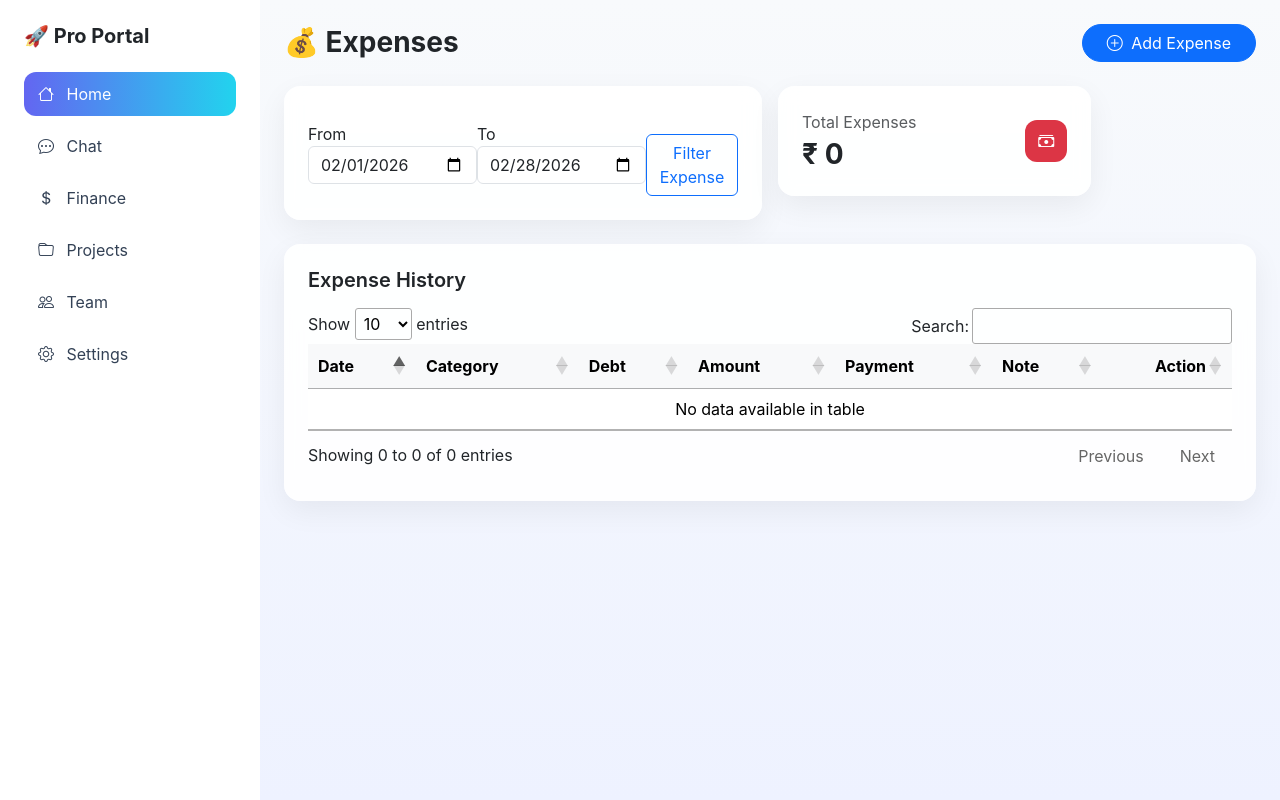
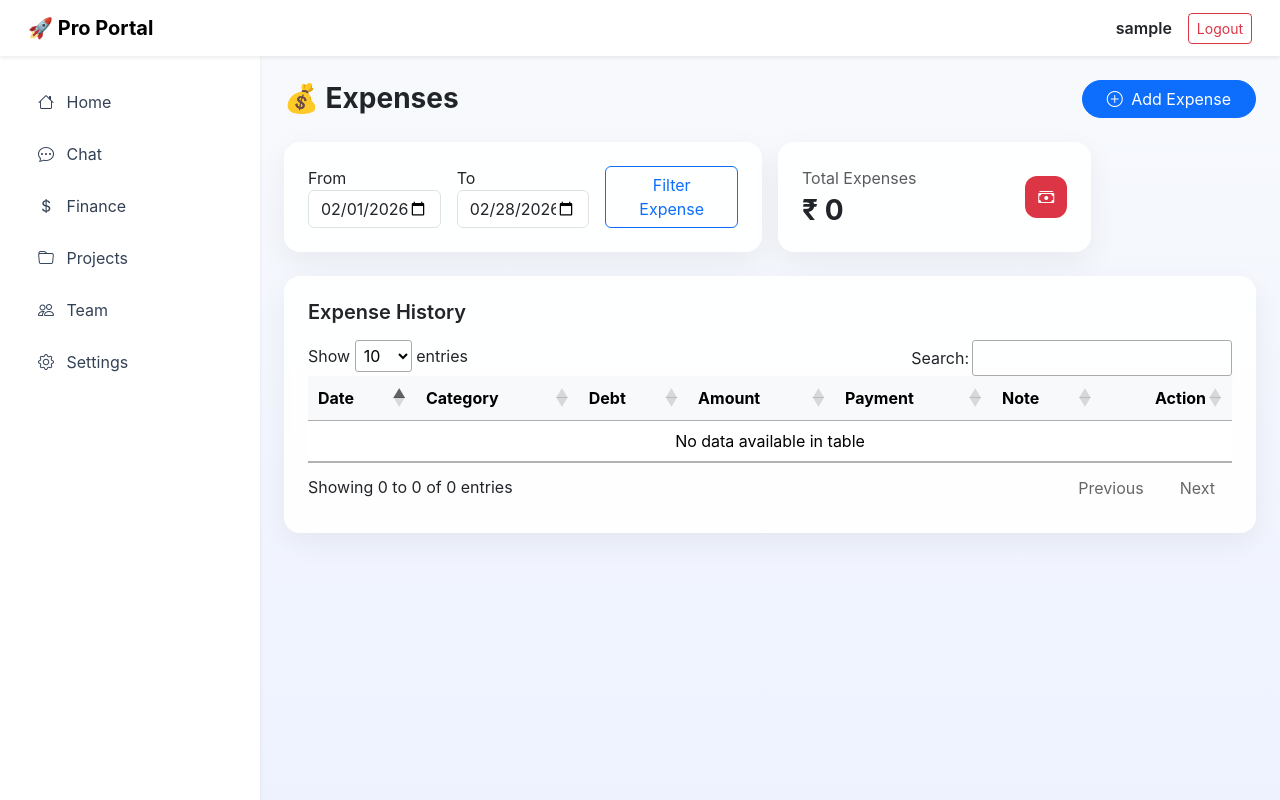
Before and after one commit to kuldeepsaini65/ks_overall, a Django app: page /finance/1/transactions/lists in a window 1280 px wide. Run offline with Django 5.2, Linux system fonts and the light colour scheme; the visitor is signed in with stand-in values (Sample User, id 1); data that the repository does not hold is empty; some libraries are stand-ins or nearby versions.

Commit message:
responsive nav/sidebar added

```diff
--- a/accounts/views.py
+++ b/accounts/views.py
@@ -19,6 +19,7 @@ def user_login(request):
         user = authenticate(request, username=username, password=password)
         if user is not None:
             login(request, user)
+            messages.success(request, f"Welcome back, {request.user.username}! You have successfully logged in.")
             return redirect(reverse('homecontrol:dashboard'))
         else:
             messages.error(request, "Username and password are required.")
--- a/chat/templates/chat_index.html
+++ b/chat/templates/chat_index.html
@@ -184,7 +184,7 @@ body{
                 <div class="chat-header">
                     <i class="bi bi-person-circle"></i>
                     <div>
-                        <div class="chat-username">Anmol Sharma</div>
+                        <div class="chat-username">Shubham (CEO)</div>
                         <small>Online</small>
                     </div>
                 </div>
@@ -237,7 +237,7 @@ body{
                     <div class="user-item">
                         <div class="user-avatar">A</div>
                         <div>
-                            <div class="user-name">Anmol Sharma</div>
+                            <div class="user-name">Shubham (CEO)</div>
                             <div class="user-status">Typing...</div>
                         </div>
                     </div>
--- a/finance/templates/expenses/expense_list.html
+++ b/finance/templates/expenses/expense_list.html
@@ -3,7 +3,7 @@
 {% block title %} Expenses | EverMix Tech {% endblock title %}
 
 {% block content %}
-<main class="flex-fill p-4">
+<main class=" p-4">
 
   <!-- Page Header -->
   <div class="d-flex justify-content-between align-items-center mb-4">
@@ -20,22 +20,24 @@
     <div class="row g-3 mb-4">
       <div class="col-md-6">
         <div class="glass p-4 metric-card">
-          <div class="d-flex justify-content-between align-items-center">
-            <div>
-              <label for="">From</label>
-              <input type="date" name="from_date" value="{{from_date|date:'Y-m-d'}}"  class="form-control">
-            </div>
+          <div class="row g-3">
+  <div class="col-md-4">
+      <label>From</label>
+      <input type="date" name="from_date" value="{{from_date|date:'Y-m-d'}}" class="form-control">
+  </div>
 
-            <div class="">
-                <label for="">To</label>
-                <input type="date" name="to_date" value="{{to_date|date:'Y-m-d'}}" class="form-control">
-            </div>
-            <div class="">
+  <div class="col-md-4">
+      <label>To</label>
+      <input type="date" name="to_date" value="{{to_date|date:'Y-m-d'}}" class="form-control">
+  </div>
 
-                <br>
-                <button type="submit" class="btn btn-outline-primary">Filter Expense</button>
-            </div>
-          </div>
+  <div class="col-md-4 d-flex align-items-end">
+      <button type="submit" class="btn btn-outline-primary w-100">
+          Filter Expense
+      </button>
+  </div>
+</div>
+
         </div>
       </div>
   </form>
@@ -115,7 +117,9 @@
 {% endblock content %}
 
 {% block script %}
+<script>
   $(document).ready( function () {
     $('#expense_table').DataTable();
   } );
+</script>
 {% endblock script%}
--- a/homecontrol/templates/dashboard.html
+++ b/homecontrol/templates/dashboard.html
@@ -4,52 +4,37 @@
   <meta charset="utf-8">
   <meta name="viewport" content="width=device-width, initial-scale=1">
   <title>
-    {%block title %} | EverMix Tech {% endblock title%}
+    {% block title %} | EverMix Tech {% endblock title %}
   </title>
 
+  <!-- Bootstrap & Icons -->
   <link href="https://cdn.jsdelivr.net/npm/bootstrap@5.3.3/dist/css/bootstrap.min.css" rel="stylesheet">
   <link href="https://cdn.jsdelivr.net/npm/bootstrap-icons/font/bootstrap-icons.css" rel="stylesheet">
 
-  <script src="https://cdnjs.cloudflare.com/ajax/libs/jquery/3.7.1/jquery.min.js" integrity="sha512-v2CJ7UaYy4JwqLDIrZUI/4hqeoQieOmAZNXBeQyjo21dadnwR+8ZaIJVT8EE2iyI61OV8e6M8PP2/4hpQINQ/g==" crossorigin="anonymous" referrerpolicy="no-referrer"></script>
+  <!-- jQuery -->
+  <script src="https://cdnjs.cloudflare.com/ajax/libs/jquery/3.7.1/jquery.min.js"></script>
 
-
-  <!--Data Tables-->
+  <!-- DataTables -->
   <link rel="stylesheet" href="https://cdn.datatables.net/2.3.6/css/dataTables.dataTables.css" />
   <script src="https://cdn.datatables.net/2.3.6/js/dataTables.js"></script>
 
+  <style>
+    html, body {
+      overflow-x: hidden;
+    }
 
-
-
-</head>
-
-<style>
     body {
       background: linear-gradient(180deg, #f8fafc, #eef2ff);
       font-family: Inter, system-ui, -apple-system, sans-serif;
     }
+
+    /* ===== Your Original Custom Styles ===== */
 
     .glass {
       background: rgba(255,255,255,0.9);
       backdrop-filter: blur(8px);
       border-radius: 16px;
       box-shadow: 0 10px 30px rgba(0,0,0,.06);
-  }
-
-  .sidebar {
-    width: 260px;
-    min-height: 100vh;
-  }
-
-  .sidebar a {
-    border-radius: 12px;
-    padding: 10px 14px;
-    color: #334155;
-  }
-
-  .sidebar a.active,
-  .sidebar a:hover {
-    background: linear-gradient(90deg, #6366f1, #22d3ee);
-    color: white;
     }
 
     .metric-card h3 {
@@ -66,9 +51,48 @@
       color: white;
     }
 
+    /* ===== Layout ===== */
 
+    .app-layout {
+      display: flex;
+      min-height: calc(100vh - 56px);
+    }
 
-  /* Slide animations for alerts */
+    .sidebar {
+      width: 260px;
+      flex-shrink: 0;
+      min-height: 100%;
+    }
+
+    .sidebar a {
+      border-radius: 12px;
+      padding: 10px 14px;
+      color: #334155;
+      transition: all .3s ease;
+    }
+
+    .sidebar a:hover,
+    .sidebar a.active {
+      background: linear-gradient(90deg, #6366f1, #22d3ee);
+      color: white;
+    }
+
+    .content-wrapper {
+      flex: 1;
+      min-width: 0;
+    }
+
+    /* ===== Mobile Sidebar Width ===== */
+
+    @media (max-width: 991.98px) {
+      .offcanvas-start {
+        width: 70% !important;
+        max-width: 320px;
+      }
+    }
+
+    /* ===== Slide Alert Animation (Your Original) ===== */
+
     .slide-alert {
       transform: translateX(120%);
       transition: transform 0.55s cubic-bezier(0.22, 1, 0.36, 1);
@@ -85,50 +109,152 @@
 
   </style>
 
+  {% block style %}{% endblock style %}
+</head>
 
-{% block style %}{% endblock style %}
+<body>
+
+<!-- ================= NAVBAR ================= -->
+<nav class="navbar navbar-expand-lg navbar-light bg-white shadow-sm sticky-top px-3">
+  <div class="container-fluid">
+
+    <!-- Mobile Toggle -->
+    <button class="btn btn-outline-primary d-lg-none me-2"
+            type="button"
+            data-bs-toggle="offcanvas"
+            data-bs-target="#mobileSidebar">
+      <i class="bi bi-list fs-4"></i>
+    </button>
+
+    <a class="navbar-brand fw-bold" href="{% url 'homecontrol:dashboard' %}">
+      🚀 Pro Portal
+    </a>
+
+    <div class="ms-auto d-flex align-items-center gap-3">
+      {% if request.user.is_authenticated %}
+        <span class="fw-semibold d-none d-md-inline">
+          {{ request.user.username }}
+        </span>
+        <a href="{% url 'accounts:logout' %}" class="btn btn-sm btn-outline-danger">
+          Logout
+        </a>
+      {% endif %}
+    </div>
+  </div>
+</nav>
 
 
-<body class="bg-light">
-  <body>
+<!-- ================= MOBILE SIDEBAR ================= -->
+<div class="offcanvas offcanvas-start" tabindex="-1" id="mobileSidebar">
+  <div class="offcanvas-header border-bottom">
+    <h5 class="fw-bold mb-0">🚀 Pro Portal</h5>
+    <button type="button" class="btn-close" data-bs-dismiss="offcanvas"></button>
+  </div>
 
-<div class="d-flex">
+  <div class="offcanvas-body">
+    <nav class="d-flex flex-column gap-2">
 
-  <!-- Sidebar -->
-  <aside class="sidebar bg-white p-4 d-none d-lg-block">
-    <h5 class="fw-bold mb-4">🚀 Pro Portal</h5>
+      <a href="{% url 'homecontrol:dashboard' %}" class="text-decoration-none">
+        <i class="bi bi-house me-2"></i> Home
+      </a>
+
+      {% if module == 'finance' %}
+        <a href="{% url 'finance:category_list' module=module %}" class="text-decoration-none">
+          <i class="bi bi-folder-fill me-2"></i> Expense Category
+        </a>
+
+        <a href="{% url 'finance:exp_list' module=module %}" class="text-decoration-none">
+          <i class="bi bi-cash-coin me-2"></i> Expense Trnx.
+        </a>
+
+        <a href="{% url 'finance:debt_list' module=module %}" class="text-decoration-none">
+          <i class="bi bi-cash-coin me-2"></i> Debts
+        </a>
+      {% else %}
+        <a href="{% url 'chat:chat_index' %}" class="text-decoration-none">
+          <i class="bi bi-chat-dots me-2"></i> Chat
+        </a>
+
+        <a href="{% url 'finance:finance_dashboard' module='finance' %}" class="text-decoration-none">
+          <i class="bi bi-currency-dollar me-2"></i> Finance
+        </a>
+
+        <a href="#" class="text-decoration-none">
+          <i class="bi bi-folder me-2"></i> Projects
+        </a>
+
+        <a href="#" class="text-decoration-none">
+          <i class="bi bi-people me-2"></i> Team
+        </a>
+
+        <a href="#" class="text-decoration-none">
+          <i class="bi bi-gear me-2"></i> Settings
+        </a>
+      {% endif %}
+
+    </nav>
+  </div>
+</div>
 
 
+<!-- ================= DESKTOP LAYOUT ================= -->
+<div class="app-layout">
+
+  <!-- Desktop Sidebar -->
+  <aside class="sidebar bg-white p-4 shadow-sm d-none d-lg-block">
+    <nav class="d-flex flex-column gap-2">
+
+      <a href="{% url 'homecontrol:dashboard' %}" class="text-decoration-none">
+        <i class="bi bi-house me-2"></i> Home
+      </a>
+
       {% if module == 'finance' %}
-    <nav class="d-flex flex-column gap-2">
-      <a class="active text-decoration-none" href="{% url "homecontrol:dashboard" %}"><i class="bi bi-house me-2"></i> Home</a>
-      <a class="text-decoration-none" href="{% url "finance:category_list" module=module %}"><i class="bi bi-folder-fill me-2"></i> Expense Category</a>
-      <a class="text-decoration-none" href="{% url "finance:exp_list" module=module %}"><i class="bi bi-cash-coin me-2"></i> Expense Trnx.</a>
-      <a class="text-decoration-none" href="{% url "finance:debt_list" module=module %}"><i class="bi bi-cash-coin me-2"></i> Debts</a>
+        <a href="{% url 'finance:category_list' module=module %}" class="text-decoration-none">
+          <i class="bi bi-folder-fill me-2"></i> Expense Category
+        </a>
 
-      {% comment %} <a class="text-decoration-none" href="{% url 'finance:finance_dashboard' module=module %}"><i class="bi bi-currency-dollar me-2"></i> Finance</a> {% endcomment %}
-      {% comment %} <a class="text-decoration-none" href="#"><i class="bi bi-people me-2"></i> Team</a> {% endcomment %}
-      {% comment %} <a class="text-decoration-none" href="#"><i class="bi bi-gear me-2"></i> Settings</a> {% endcomment %}
-    </nav>
+        <a href="{% url 'finance:exp_list' module=module %}" class="text-decoration-none">
+          <i class="bi bi-cash-coin me-2"></i> Expense Trnx.
+        </a>
+
+        <a href="{% url 'finance:debt_list' module=module %}" class="text-decoration-none">
+          <i class="bi bi-cash-coin me-2"></i> Debts
+        </a>
       {% else %}
-    <nav class="d-flex flex-column gap-2">
-      <a class="active text-decoration-none" href="{% url "homecontrol:dashboard" %}"><i class="bi bi-house me-2"></i> Home</a>
+        <a href="{% url 'chat:chat_index' %}" class="text-decoration-none">
+          <i class="bi bi-chat-dots me-2"></i> Chat
+        </a>
 
-      <a class="text-decoration-none" href="{% url "chat:chat_index" %}"><i class="bi bi-chat-dots me-2"></i> Chat</a>
+        <a href="{% url 'finance:finance_dashboard' module='finance' %}" class="text-decoration-none">
+          <i class="bi bi-currency-dollar me-2"></i> Finance
+        </a>
 
-      <a class="text-decoration-none" href="{% url 'finance:finance_dashboard' module='finance' %}"><i class="bi bi-currency-dollar me-2"></i> Finance</a>
-      <a class="text-decoration-none" href="#"><i class="bi bi-folder me-2"></i> Projects</a>
+        <a href="#" class="text-decoration-none">
+          <i class="bi bi-folder me-2"></i> Projects
+        </a>
 
-      <a class="text-decoration-none" href="#"><i class="bi bi-people me-2"></i> Team</a>
-      <a class="text-decoration-none" href="#"><i class="bi bi-gear me-2"></i> Settings</a>
-    </nav>
+        <a href="#" class="text-decoration-none">
+          <i class="bi bi-people me-2"></i> Team
+        </a>
 
+        <a href="#" class="text-decoration-none">
+          <i class="bi bi-gear me-2"></i> Settings
+        </a>
       {% endif %}
 
-
+    </nav>
   </aside>
 
-  <!-- Main Content -->
+  <!-- Page Content -->
+  <div class="content-wrapper">
+      {% block content %}
+      {% endblock content %}
+  </div>
+
+</div>
+
+
+<!-- ================= MESSAGE ALERTS ================= -->
 {% if messages %}
 <div class="position-fixed top-0 end-0 p-4" style="z-index:1055;">
   {% for message in messages %}
@@ -148,8 +274,7 @@
 
       <span class="fw-semibold">{{ message }}</span>
 
-            <button type="button"
-                    class="btn-close"
+      <button type="button" class="btn-close"
               onclick="closeSlideAlert(this)">
       </button>
     </div>
@@ -158,32 +283,14 @@
 {% endif %}
 
 
-  {% block content %}
-
-  {% endblock content %}
-</div>
-
-</body>
-
-
-
-
-
-<script src="https://cdn.jsdelivr.net/npm/bootstrap@5.3.3/dist/js/bootstrap.bundle.min.js"></script>
+<!-- ================= SCRIPTS ================= -->
 <script src="https://cdn.jsdelivr.net/npm/bootstrap@5.3.3/dist/js/bootstrap.bundle.min.js"></script>
 
 <script>
 document.addEventListener("DOMContentLoaded", () => {
   document.querySelectorAll(".slide-alert").forEach((alert, index) => {
-      // Small stagger for premium feel
-      setTimeout(() => {
-        alert.classList.add("show");
-      }, index * 120);
-
-      // Auto close after 4 seconds
-      setTimeout(() => {
-        closeAlert(alert);
-      }, 6000 + index * 120);
+    setTimeout(() => alert.classList.add("show"), index * 120);
+    setTimeout(() => closeAlert(alert), 6000);
   });
 });
 
@@ -195,19 +302,11 @@
 function closeAlert(alert) {
   alert.classList.remove("show");
   alert.classList.add("hide");
-
-    // Remove from DOM after animation
-    setTimeout(() => {
-      alert.remove();
-    }, 600);
+  setTimeout(() => alert.remove(), 600);
 }
 </script>
 
-<script>
-{% block script %}
-
-{% endblock script %}
-</script>
+{% block script %}{% endblock script %}
 
 </body>
 </html>
--- a/homecontrol/views.py
+++ b/homecontrol/views.py
@@ -7,5 +7,4 @@ from django.contrib.auth.decorators import login_required
 @login_required(login_url='accounts:login')
 def dashboard(request):
     context = {}
-    messages.success(request, f"Welcome back, {request.user.username}! You have successfully logged in.")
     return render(request, 'index/dashboard.html', context=context)
```
Also changed, not shown: Overall/settings.py (+13 -8 lines). Lines whose indentation alone changed are shown as unchanged.
